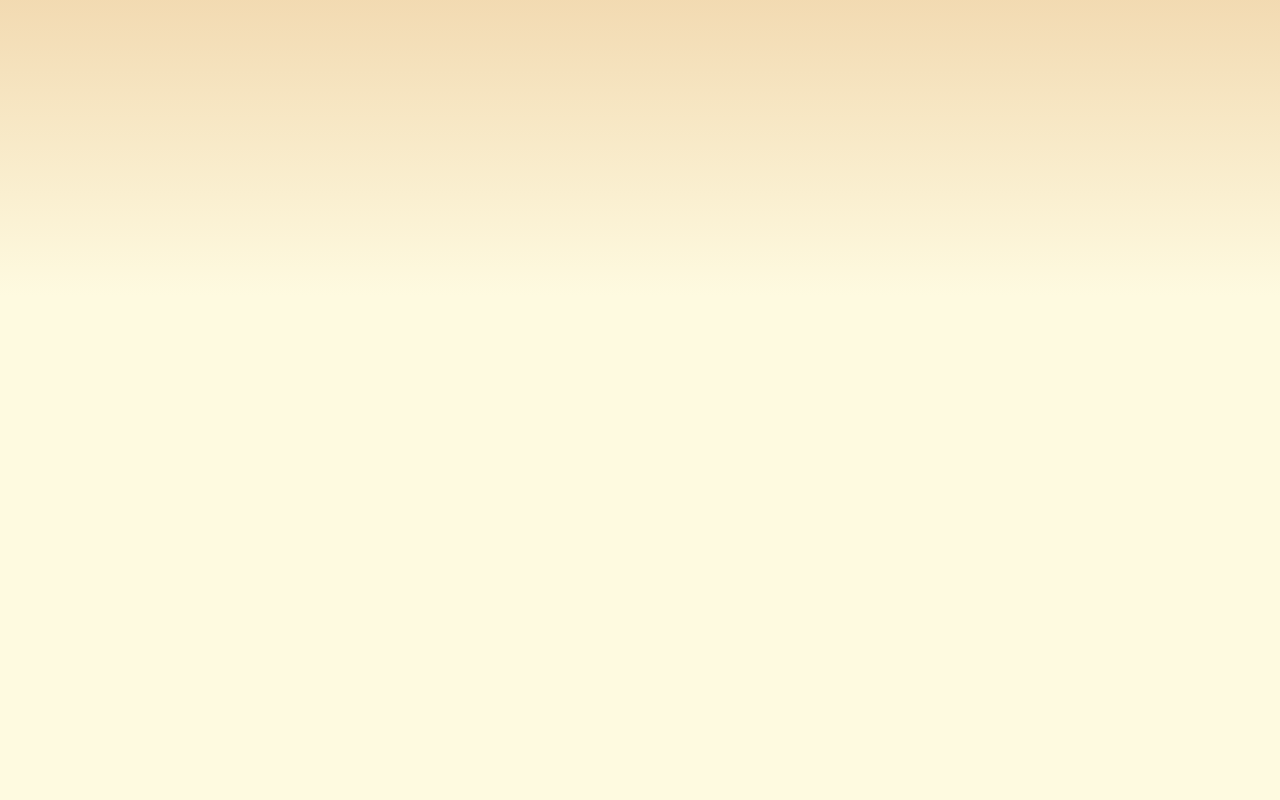
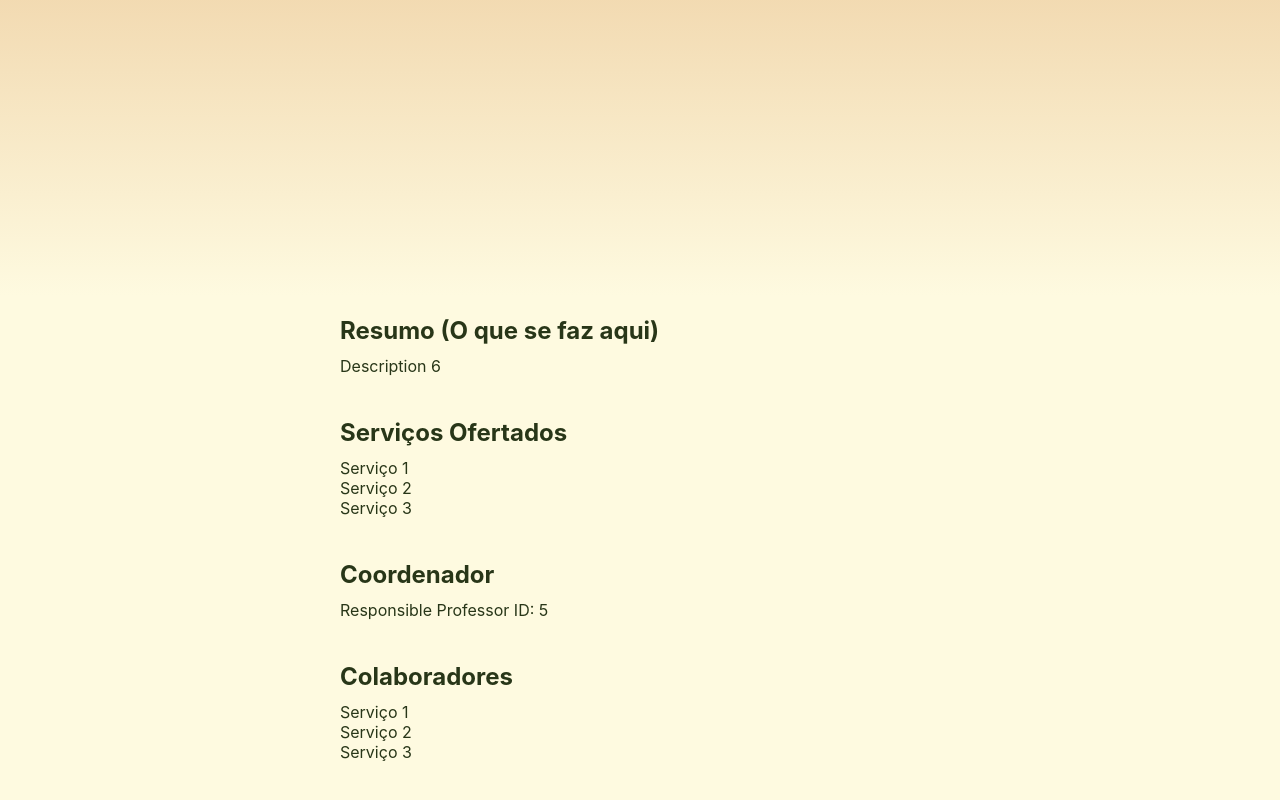
Before and after one commit to tiago-vargas/vitrine-tecnologica, a React (Create React App) app: page /laboratorios/6 in a window 1280 px wide. Shown: the part 536-1336 px from the top of the page. Before the commit the page ends 864 px from the top, so only its background shows below. Built offline with nearby package versions, Linux system fonts and the light colour scheme; data requests are answered from the project's data file.

Commit message:
improve lab details page style and content

```diff
--- a/fake/db.json
+++ b/fake/db.json
@@ -3,25 +3,52 @@
 		{
 			"id": 6,
 			"name": "LabVICIA",
-			"description": "Laboratório de Visão Computacional e Inteligência Artificial",
+			"fullName": "Laboratório de Visão Computacional e Inteligência Artificial",
+			"description": "Description 6",
+			"offeredServices": [
+				"Serviço 1",
+				"Serviço 2",
+				"Serviço 3"
+			],
 			"responsibleProfessorId": 5
 		},
 		{
 			"id": 7,
 			"name": "LaTIM",
-			"description": "Laboratório de Tecnologia da Informação de Maracanaú",
+			"fullName": "Laboratório de Tecnologia da Informação de Maracanaú",
+			"description": "Description 7",
+			"offeredServices": [
+				"Serviço 1",
+				"Serviço 2",
+				"Serviço 3"
+			],
 			"responsibleProfessorId": 5
 		},
 		{
 			"id": 8,
 			"name": "LAESE",
+			"fullName": "Description 8",
 			"description": "Description 8",
+			"offeredServices": [
+				"Serviço 1",
+				"Serviço 2",
+				"Serviço 3"
+			],
 			"responsibleProfessorId": 5
 		},
 		{
 			"id": 9,
 			"name": "LASIC",
-			"description": "Laboratório de Sistemas e Inteligência Computacional",
+			"fullName": "Laboratório de Sistemas e Inteligência Computacional",
+			"description": "O LASIC (Laboratório de Software, Inovação e Ciência) tem como objetivo desenvolver soluções inovadoras, transformando ideias em soluções para problemas enfrentados por pessoas e empresas. O laboratório foca no desenvolvimento de projetos tecnológicos, com destaque para as áreas de Jogos Digitais, Softwares e Inteligência Artificial. Além disso, proporciona oportunidades de desenvolvimento técnico para alunos, professores e colaboradores por meio de projetos de iniciação científica, como PIBIC e PIBIT, TCCs, e parcerias com empresas.",
+			"offeredServices": [
+				"Desenvolvimento de projetos de software",
+				"Projetos de iniciação científica (PIBIC, PIBIT)",
+				"Trabalhos de Conclusão de Curso (TCC)",
+				"Parcerias com empresas",
+				"Inovações tecnológicas",
+				"Pesquisa e desenvolvimento em Jogos Digitais, Softwares e Inteligência Artificial"
+			],
 			"responsibleProfessorId": 5
 		}
 	],
@@ -52,19 +79,19 @@
 		},
 		{
 			"id": 5,
-			"name": "Professor 5",
+			"name": "Henrique Leitão",
 			"email": "professor.5@email.com",
 			"areaOfExpertise": "Area 5"
 		},
 		{
 			"id": 6,
-			"name": "Professor 6",
+			"name": "Alisson Linhares",
 			"email": "professor.6@email.com",
 			"areaOfExpertise": "Area 6"
 		},
 		{
 			"id": 7,
-			"name": "Professor 7",
+			"name": "Alysson Bonetti",
 			"email": "professor.7@email.com",
 			"areaOfExpertise": "Area 7"
 		}
--- a/src/App.css
+++ b/src/App.css
@@ -17,6 +17,7 @@
 @media (prefers-color-scheme: light) {
 	:root {
 		--primary-color: var(--dark-2);
+		--secondary-color: var(--bright-1-1);
 		--background-color: var(--bright-1);
 		--accent-color: var(--bright-2);
 	}
@@ -51,16 +52,15 @@ html {
 		margin-bottom: 0.44rem;
 	}
 
-	p {
+	ul, p {
 		margin-top: 0;
 		margin-bottom: 2.6rem;
 	}
 }
 
 .App {
-	text-align: center;
-
 	header {
+		text-align: center;
 		padding: 1rem;
 		background: linear-gradient(180deg, var(--accent-color), var(--background-color)); /* Gradient background */
 		min-height: 100vh;
@@ -99,7 +99,8 @@ html {
 	}
 }
 
-main {
+.App main {
+	text-align: justify;
 	max-width: 600px;
 	margin: 1rem auto;
 	background-color: var(--background-color);
--- a/src/app/Laboratories.css
+++ b/src/app/Laboratories.css
@@ -1,6 +1,6 @@
 .Card {
 	/* TODO! Make this sync with the system */
-	background-color: var(--bright-1-1);
+	background-color: var(--secondary-color);
 	border-color: var(--primary-color);
 	color: var(--primary-color);
 	border-radius: 12px;
--- a/src/app/Laboratories.tsx
+++ b/src/app/Laboratories.tsx
@@ -29,7 +29,7 @@ function Laboratories() {
 							<li key={lab.id}>
 								<Card
 									title={lab.name}
-									description={lab.description}
+									subtitle={lab.fullName}
 									link={`/laboratorios/${lab.id}`}
 								/>
 							</li>
@@ -41,12 +41,12 @@ function Laboratories() {
 	);
 }
 
-function Card(props: { title: string; description: string; link: string }) {
+function Card(props: { title: string; subtitle: string; link: string }) {
 	return (
 		<NavLink to={props.link}>
 			<div className="Card">
 				<h3>{props.title}</h3>
-				<p>{props.description}</p>
+				<p>{props.subtitle}</p>
 			</div>
 		</NavLink>
 	);
--- a/src/app/labs/LaboratoryDetails.tsx
+++ b/src/app/labs/LaboratoryDetails.tsx
@@ -22,11 +22,34 @@ function LaboratoryDetails(props: { laboratory?: Laboratory }) {
 	}
 
 	return (
-		<header>
-			<h1>{laboratory?.name}</h1>
-			<p>{laboratory?.description}</p>
-			<p>Responsible Professor ID: {laboratory?.responsibleProfessorId}</p>
-		</header>
+		<div>
+			<header>
+				<h1>{laboratory?.name}</h1>
+				<p>{laboratory?.fullName}</p>
+			</header>
+
+			<main>
+				<h2>Resumo (O que se faz aqui)</h2>
+				<p>{laboratory?.description}</p>
+
+				<h2>Serviços Ofertados</h2>
+				<ul>
+					{laboratory?.offeredServices.map((service, index) => (
+						<li key={index}>{service}</li>
+					))}
+				</ul>
+
+				<h2>Coordenador</h2>
+				<p>Responsible Professor ID: {laboratory?.responsibleProfessorId}</p>
+
+				<h2>Colaboradores</h2>
+				<ul>
+					{laboratory?.offeredServices.map((service, index) => (
+						<li key={index}>{service}</li>
+					))}
+				</ul>
+			</main>
+		</div>
 	);
 }
 
--- a/src/models.ts
+++ b/src/models.ts
@@ -1,7 +1,9 @@
 interface Laboratory {
 	id: number;
 	name: string;
+	fullName: string,
 	description: string;
+	offeredServices: string[];
 	responsibleProfessorId: number;
 }
 
```
